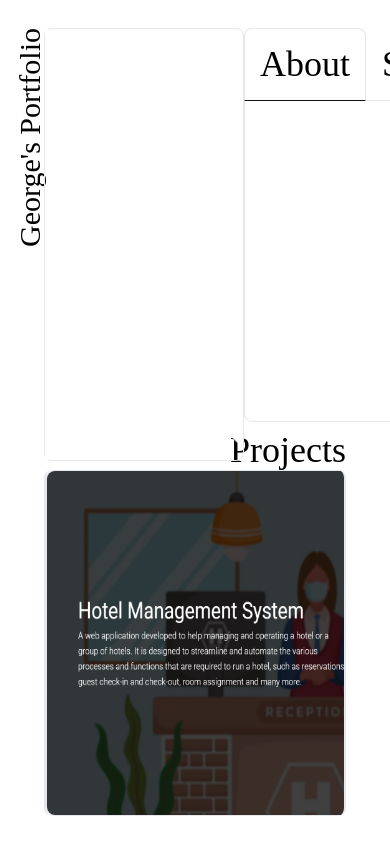
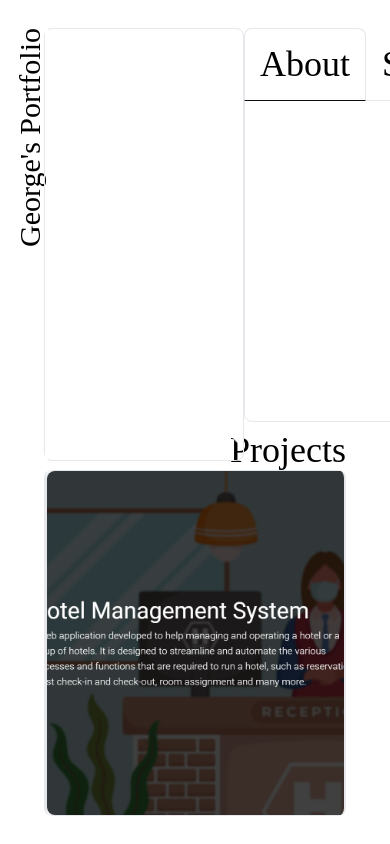
Before and after one commit to drfrank66613/personal-portfolio-website, a Next.js app: page / in a window 390 px wide. Shown: the top 844 px of the page. Built offline with nearby package versions, Linux system fonts and the light colour scheme; a web font is replaced by a local one.

Commit message:
Update ProjectThumb.tsx
apply more responsive design

```diff
--- a/components/ProjectThumb.tsx
+++ b/components/ProjectThumb.tsx
@@ -21,7 +21,7 @@ const ProjectThumb = ({ src, alt, id }: ProjectThumbsProps) => {
       href={`/projects/${id}`}
       onMouseEnter={toggleActive}
       onMouseLeave={toggleActive}
-      className="relative h-full w-[600px] border rounded-lg cursor-pointer"
+      className="relative h-full w-[630px] border rounded-lg cursor-pointer"
     >
       {isActive && (
         <div className="absolute bg-neutral-900 rounded-lg bg-opacity-90 flex justify-center items-center h-full w-full z-10">
@@ -34,7 +34,7 @@ const ProjectThumb = ({ src, alt, id }: ProjectThumbsProps) => {
         alt={alt}
         fill
         priority
-        style={{ borderRadius: "0.5rem" }}
+        style={{ borderRadius: "0.5rem", objectFit: "cover" }}
       />
     </Link>
   );
```
